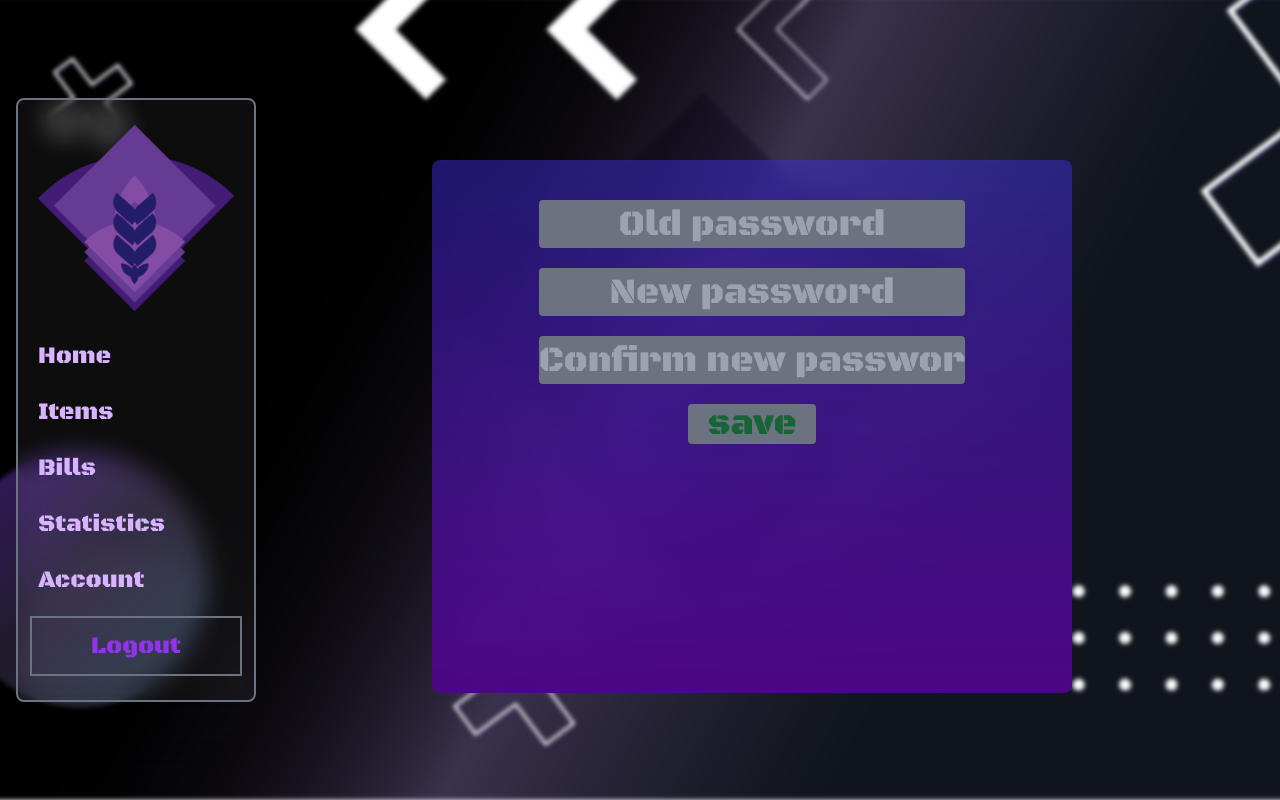
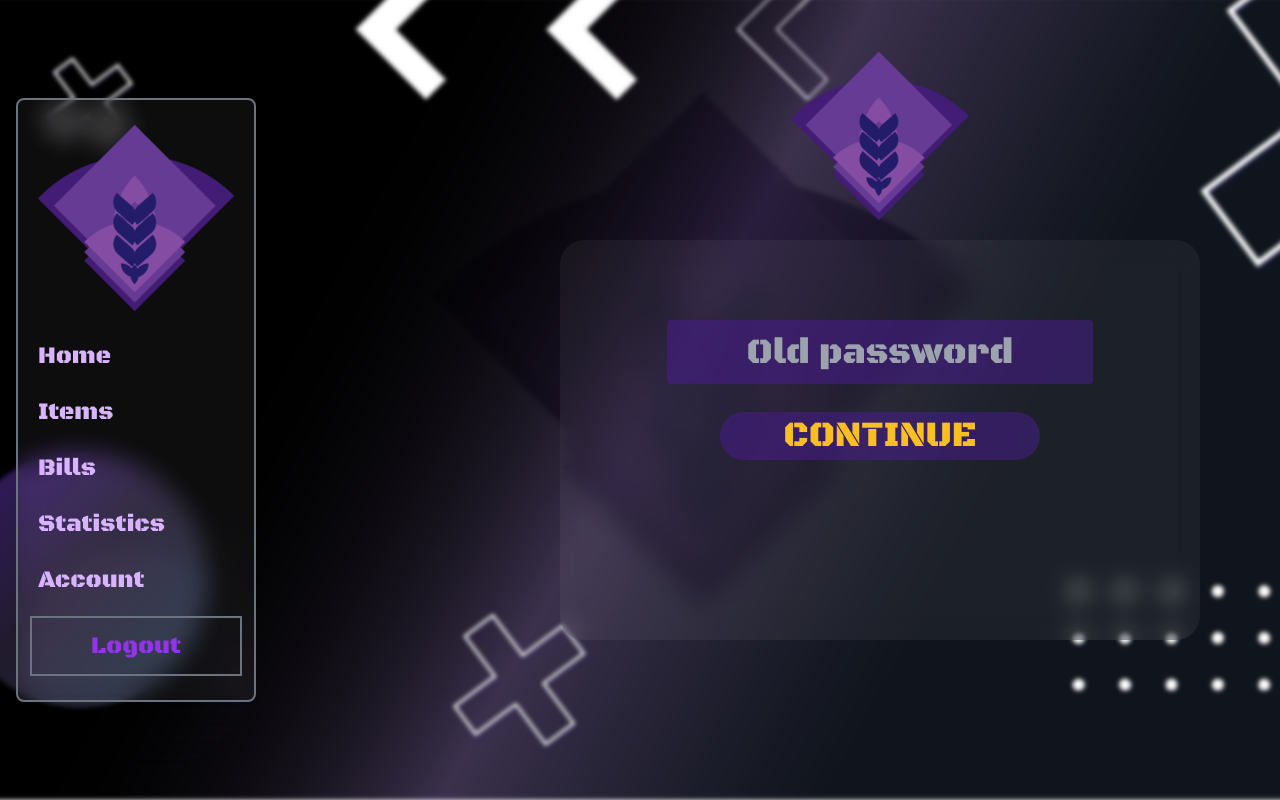
Before and after one commit to triet0612/CS300_group10_Kryxa, a SvelteKit app in the folder src/KryxaWeb/: page /admin/account in a window 1280 px wide. Built offline with nearby package versions, Linux system fonts and the light colour scheme.

Commit message:
fix UI and assign functions to buttons

```diff
--- a/src/KryxaWeb/src/routes/admin/account/+page.svelte
+++ b/src/KryxaWeb/src/routes/admin/account/+page.svelte
@@ -3,21 +3,59 @@
     import { MainScreen } from "$lib/Assets.js";
     import { Account } from '$lib/Account.js'
     import {changePassword} from '$lib/Account.js'
+    import {checkPassword}from '$lib/Account.js'
+    import {AppLogo} from '$lib/Assets.js'
 
     let oldPassword=""
     let newPassword=""
     let confirmNewPassword=""
 
+    function logout() {
+        localStorage.removeItem("jwt");
+        location.replace("/admin");
+    }
     async function checkSamePassword(){
         console.log(oldPassword+newPassword+confirmNewPassword)
         if(newPassword!=confirmNewPassword){
             alert("Please confirm the same password")
+
         }
         else if(newPassword==confirmNewPassword){
             changePassword(oldPassword,newPassword).then(res=>res)
+            logout()
 
         }
-        // location.reload()
+
+    }
+
+    async function showAllFields(){
+        let statcode = await checkPassword(oldPassword).then(res=>res)
+        if(statcode!==200){
+            console.log(statcode)
+            // alert("Wrong password")
+            // location.reload()
+        }
+        else{
+            // var newPass = document.getElementById("newPass")
+            // var cfNewPass = document.getElementById("cfNewPass")
+            // var saveButton = document.getElementById("saveButton")
+            // var loginButton = document.getElementById("loginButton")
+
+            // newPass.style.display = "block"
+            // cfNewPass.style.display = "block"
+            // saveButton.style.display = "block"
+            // loginButton.style.display = "none"
+        }
+        var newPass = document.getElementById("newPass")
+            var cfNewPass = document.getElementById("cfNewPass")
+            var saveButton = document.getElementById("saveButton")
+            var loginButton = document.getElementById("loginButton")
+
+            newPass.style.display = "block"
+            cfNewPass.style.display = "block"
+            saveButton.style.display = "block"
+            loginButton.style.display = "none"
+
     }
 </script>
 
@@ -26,16 +64,33 @@
     <div class = "flex flex-col">
         <AdminNav/>
     </div>
-    <div class = "bg-gradient-to-t from-[#4C0783] to-[#4132EC73] backdrop-blur-md rounded-lg mt-40 ml-40 m-auto w-1/2 h-2/3 text-4xl ">
+
+    <div class = "bg-white/5  backdrop-blur-md rounded-3xl ml-72 mt-60 w-1/2 h-1/2 text-4xl ">
+        <img src="{AppLogo}" alt="" width="30%" class=" absolute mx-auto right-0 left-0 top-[-200px] border-[#E3A052]">
         <div class="">
-            <div class = "gap-5 mt-10 grid text-amber-700 font-BlackOpsOne " >
-                <input class="m-auto w-2/3 h-12 bg-gray-500 rounded text-center" type="text" placeholder="Old password" bind:value={oldPassword}>
-                <input class="m-auto w-2/3 h-12 bg-gray-500 rounded text-center" type="text" placeholder="New password" bind:value={newPassword}>
-                <input class="m-auto w-2/3 h-12 bg-gray-500 rounded text-center" type="text" placeholder="Confirm new password" bind:value={confirmNewPassword}>
-                <button on:click={async () => {await checkSamePassword()}} class = "bg-gray-500 m-auto text-green-800 w-1/5 rounded">
-                    save
+            <div class = "gap-7 mt-20 grid text-amber-400 font-BlackOpsOne " >
+                <input class="m-auto w-2/3 h-16 bg-violet-900/50 rounded text-center" type="text" placeholder="Old password" bind:value={oldPassword}>
+                <input id ="newPass"class="none bg-violet-900/50 m-auto w-2/3 h-16 bg-gray-500 rounded text-center" type="text" placeholder="New password" bind:value={newPassword}>
+                <input id ="cfNewPass"class="none bg-violet-900/50 m-auto w-2/3 h-16 bg-gray-500 rounded text-center" type="text" placeholder="Confirm new password" bind:value={confirmNewPassword}>
+                <button id ="saveButton" on:click={async () => {await checkSamePassword()}} class = " bg-violet-900/50 h-12 m-auto hover:bg-amber-400 hover:text-violet-900 w-1/2 rounded-3xl">
+                    SAVE
+                </button>
+                <button id ="loginButton" on:click={async () => {await showAllFields()}} class = "bg-violet-900/50 h-12 hover:bg-amber-400 hover:text-violet-900 m-auto w-1/2 rounded-3xl">
+                    CONTINUE
                 </button>
             </div>
         </div>
     </div>
 </div>
+
+<style>
+    #newPass{
+        display:none
+    }
+    #cfNewPass{
+        display:none
+    }
+    #saveButton{
+        display:none
+    }
+</style>
```
